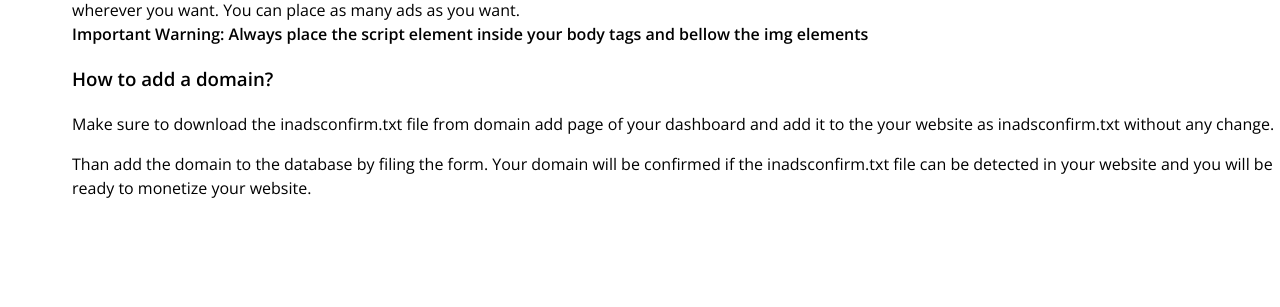
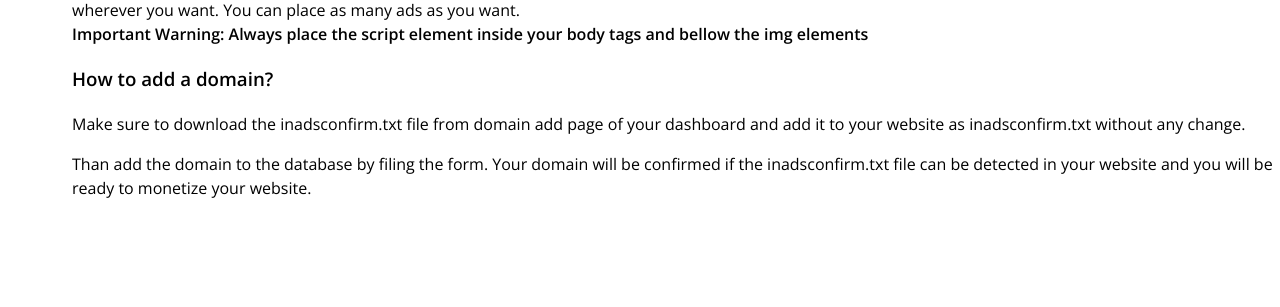
Before and after one commit to omrozh/inads, a Flask app: page /docs in a window 1280 px wide. Shown: the part 531-838 px from the top of the page. Run offline with Flask 2, Linux system fonts and the light colour scheme; some libraries are stand-ins or nearby versions.

Commit message:
new commit

```diff
--- a/templates/docs.html
+++ b/templates/docs.html
@@ -38,7 +38,7 @@
         <br>
         <strong>Important Warning: Always place the script element inside your body tags and bellow the img elements</strong>
         <h3>How to add a domain?</h3>
-        <p>Make sure to download the inadsconfirm.txt file from domain add page of your dashboard and add it to the your website as inadsconfirm.txt without any change.</p>
+        <p>Make sure to download the inadsconfirm.txt file from domain add page of your dashboard and add it to your website as inadsconfirm.txt without any change.</p>
         <p>Than add the domain to the database by filing the form. Your domain will be confirmed if the inadsconfirm.txt file can be detected in your website and you will be ready to monetize your website.</p>
     </div>
     <center><button class="buttonBlue" style="margin-left: 5%; margin-top: 50vh" onclick="document.location = '/register'">Start Now</button></center>
```
